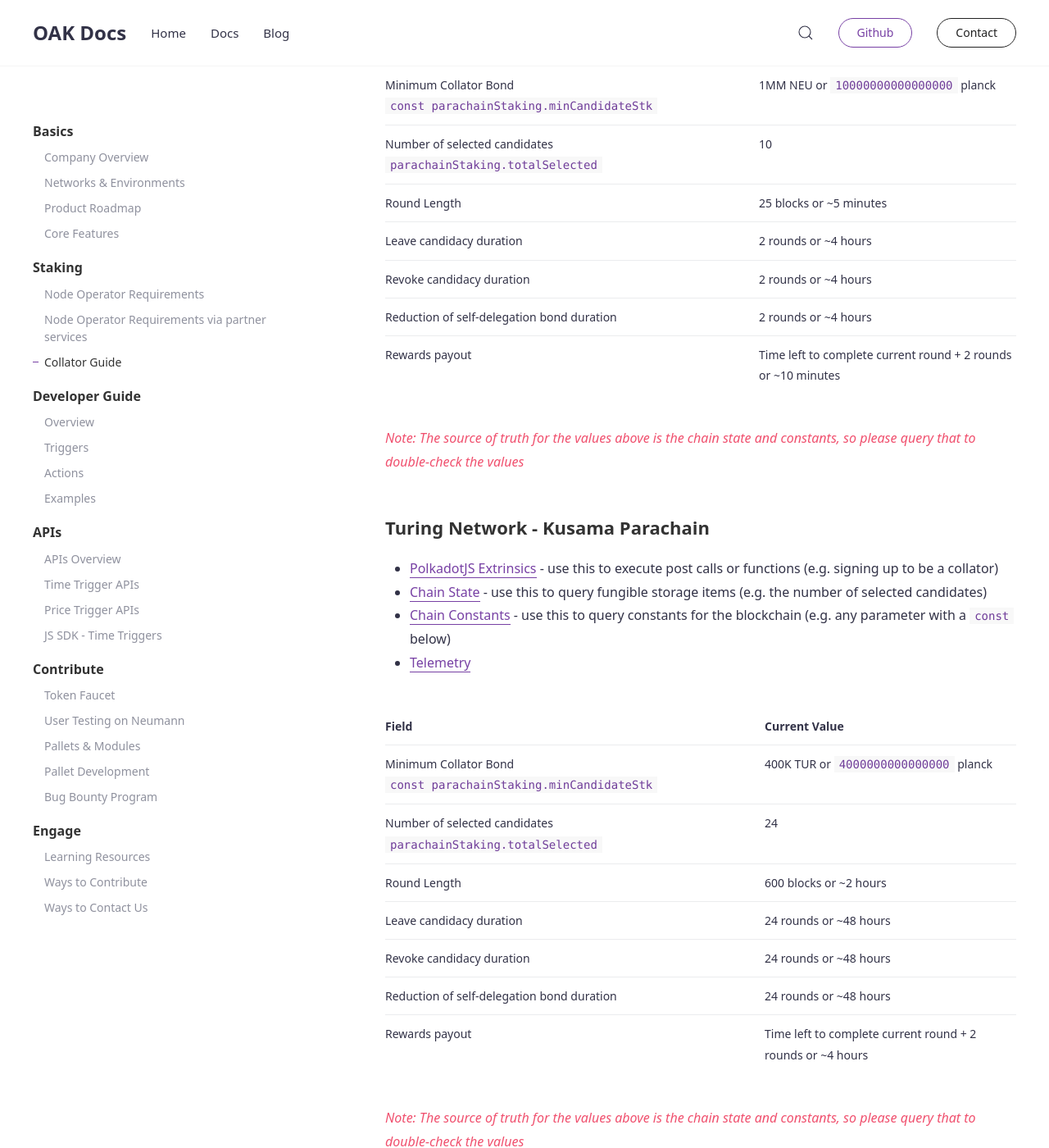
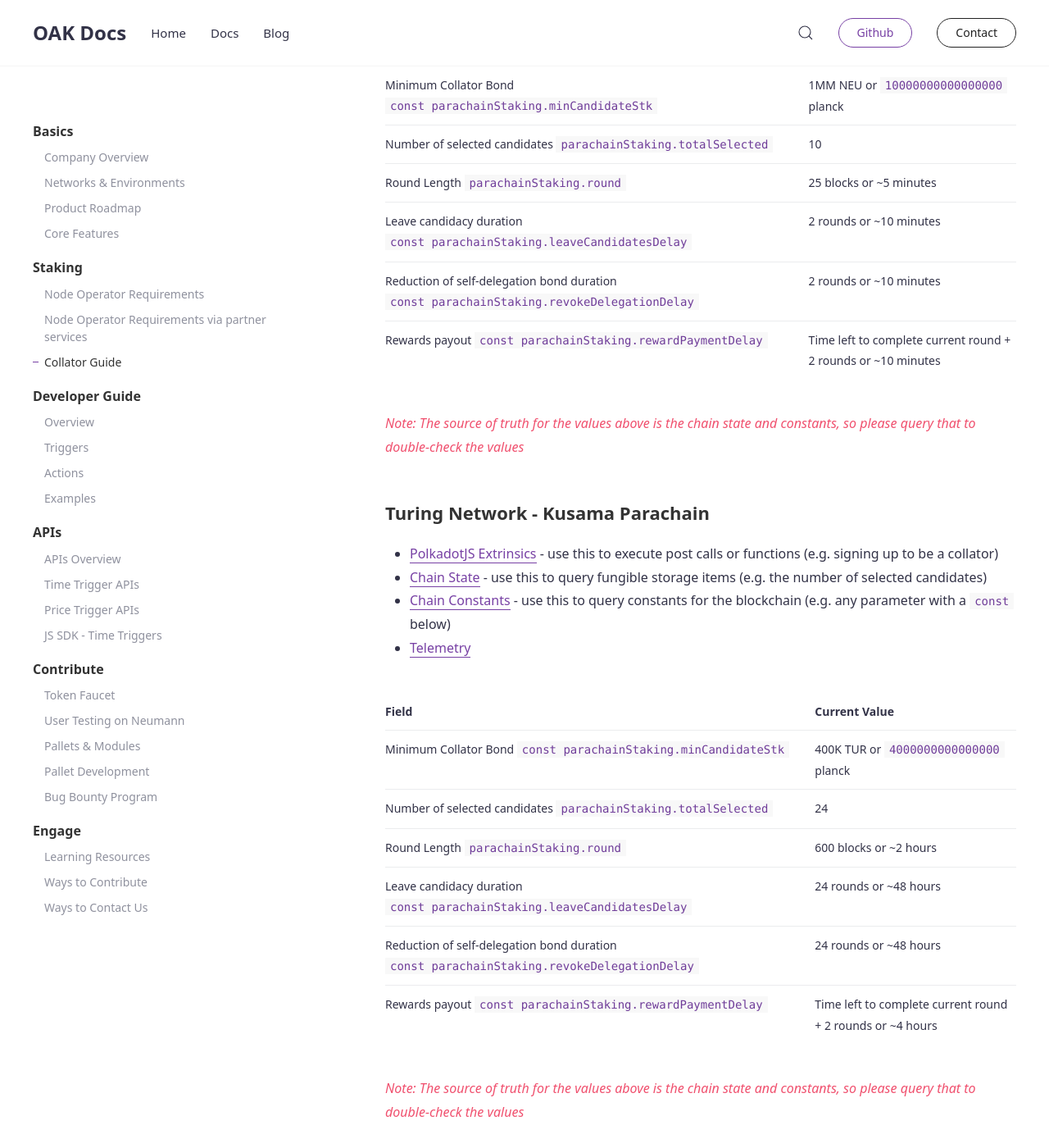
Before and after one commit to AvaProtocol/OAK-docs, a Jekyll site: the page built from _docs/collators.md, in a window 1280 px wide and 1400 px high, scrolled down 911 px. Shown: the whole window at 82% size. Built offline with Jekyll 4.4.1, drawn with Linux system fonts in a browser that asks for light colours.

Commit message:
more edits & cr feedback

```diff
--- a/_docs/collators.md
+++ b/_docs/collators.md
@@ -23,15 +23,14 @@
 - [Chain Constants](https://polkadot.js.org/apps/?rpc=wss%3A%2F%2Frpc.testnet.oak.tech#/chainstate/constants) - use this to query constants for the blockchain (e.g. any parameter with a `const` below)
 - [Telemetry](https://telemetry.polkadot.io/#list/0x42e75532d6809775cef4b9ca8e4bb49be2dc1e87c9ff1ba299e78481b5cb3047)
 
-| Field                                                          | Current Value                                                 |
-| -------------------------------------------------------------- | ------------------------------------------------------------- |
-| Minimum Collator Bond `const parachainStaking.minCandidateStk` | 1MM NEU or `10000000000000000` planck                         |
-| Number of selected candidates `parachainStaking.totalSelected` | 10                                                            |
-| Round Length                                                   | 25 blocks or ~5 minutes                                       |
-| Leave candidacy duration                                       | 2 rounds or ~4 hours                                          |
-| Revoke candidacy duration                                      | 2 rounds or ~4 hours                                          |
-| Reduction of self-delegation bond duration                     | 2 rounds or ~4 hours                                          |
-| Rewards payout                                                 | Time left to complete current round + 2 rounds or ~10 minutes |
+| Field                                                                                     | Current Value                                                 |
+| ----------------------------------------------------------------------------------------- | ------------------------------------------------------------- |
+| Minimum Collator Bond `const parachainStaking.minCandidateStk`                            | 1MM NEU or `10000000000000000` planck                         |
+| Number of selected candidates `parachainStaking.totalSelected`                            | 10                                                            |
+| Round Length `parachainStaking.round`                                                     | 25 blocks or ~5 minutes                                       |
+| Leave candidacy duration `const parachainStaking.leaveCandidatesDelay`                    | 2 rounds or ~10 minutes                                       |
+| Reduction of self-delegation bond duration `const parachainStaking.revokeDelegationDelay` | 2 rounds or ~10 minutes                                       |
+| Rewards payout `const parachainStaking.rewardPaymentDelay`                                | Time left to complete current round + 2 rounds or ~10 minutes |
 
 _Note: The source of truth for the values above is the chain state and constants, so please query that to double-check the values_
 
@@ -42,15 +41,14 @@
 - [Chain Constants](https://polkadot.js.org/apps/?rpc=wss%3A%2F%2Frpc.turing.oak.tech#/chainstate/constants) - use this to query constants for the blockchain (e.g. any parameter with a `const` below)
 - [Telemetry](https://telemetry.polkadot.io/#list/0x0f62b701fb12d02237a33b84818c11f621653d2b1614c777973babf4652b535d)
 
-| Field                                                          | Current Value                                              |
-| -------------------------------------------------------------- | ---------------------------------------------------------- |
-| Minimum Collator Bond `const parachainStaking.minCandidateStk` | 400K TUR or `4000000000000000` planck                      |
-| Number of selected candidates `parachainStaking.totalSelected` | 24                                                         |
-| Round Length                                                   | 600 blocks or ~2 hours                                     |
-| Leave candidacy duration                                       | 24 rounds or ~48 hours                                     |
-| Revoke candidacy duration                                      | 24 rounds or ~48 hours                                     |
-| Reduction of self-delegation bond duration                     | 24 rounds or ~48 hours                                     |
-| Rewards payout                                                 | Time left to complete current round + 2 rounds or ~4 hours |
+| Field                                                                                     | Current Value                                              |
+| ----------------------------------------------------------------------------------------- | ---------------------------------------------------------- |
+| Minimum Collator Bond `const parachainStaking.minCandidateStk`                            | 400K TUR or `4000000000000000` planck                      |
+| Number of selected candidates `parachainStaking.totalSelected`                            | 24                                                         |
+| Round Length `parachainStaking.round`                                                     | 600 blocks or ~2 hours                                     |
+| Leave candidacy duration `const parachainStaking.leaveCandidatesDelay`                    | 24 rounds or ~48 hours                                     |
+| Reduction of self-delegation bond duration `const parachainStaking.revokeDelegationDelay` | 24 rounds or ~48 hours                                     |
+| Rewards payout `const parachainStaking.rewardPaymentDelay`                                | Time left to complete current round + 2 rounds or ~4 hours |
 
 _Note: The source of truth for the values above is the chain state and constants, so please query that to double-check the values_
 
```
Also changed, not shown: _docs/node-operator-requirements.md (+0 -1 lines).
